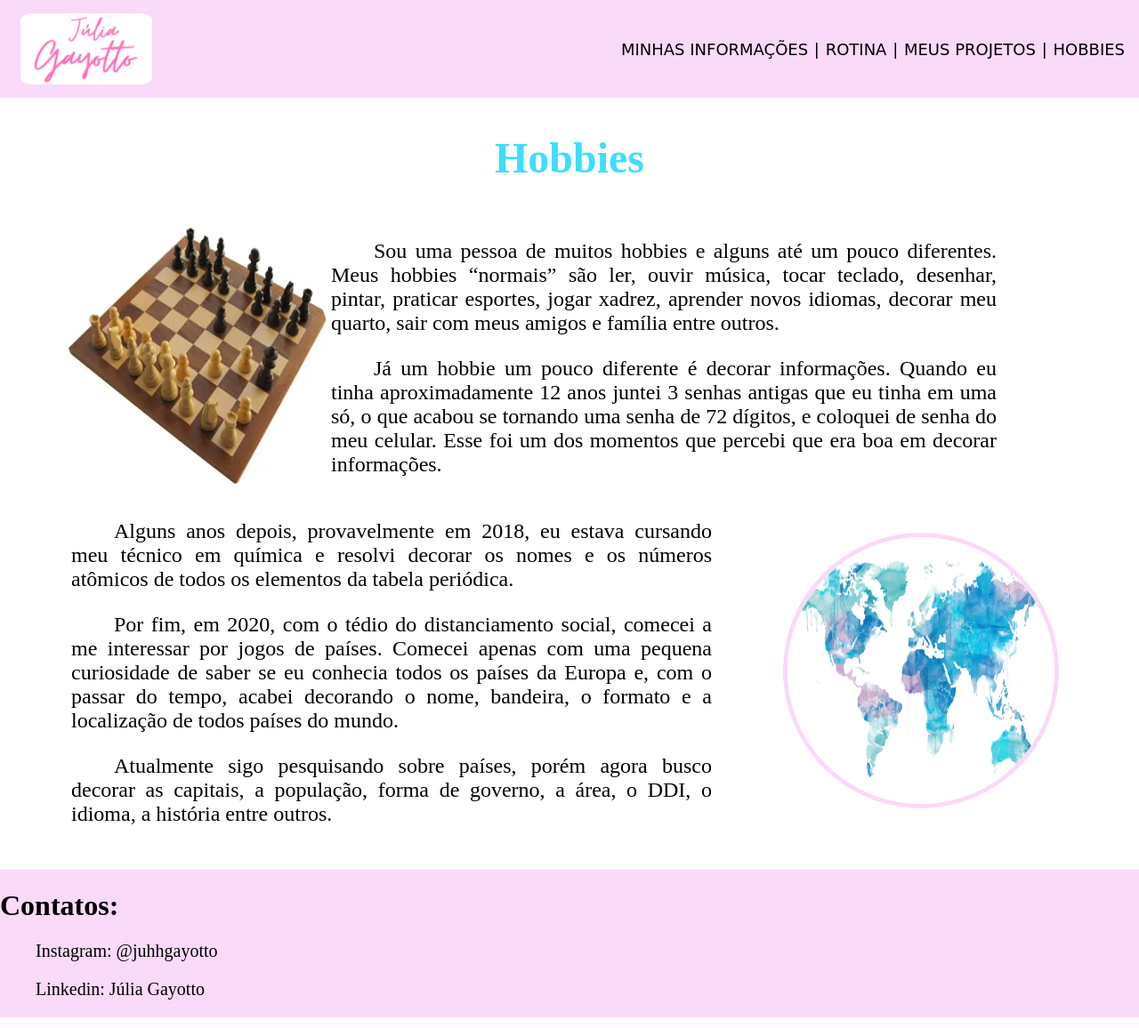
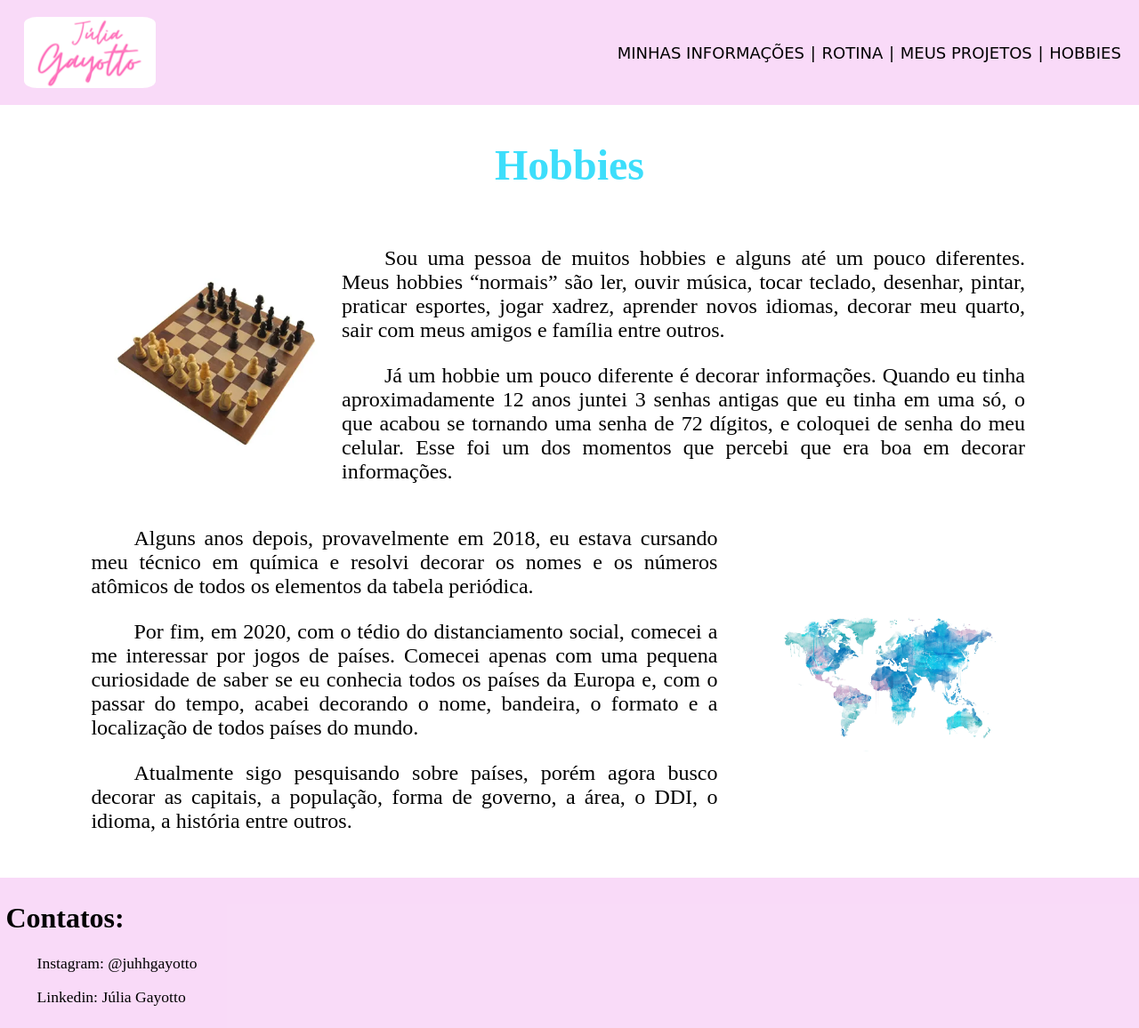
Before and after one commit to JuliaGayotto/Portfolio-DesignDigital, a Flask app: page /hobbies.html in a window 1280 px wide. Shown: the whole page at 89% size. Run offline with Flask 2, Linux system fonts and the light colour scheme; some web fonts are replaced.

Commit message:
alteracao das medidas do template para porcentagem

```diff
--- a/Src/static/css/estilos.css
+++ b/Src/static/css/estilos.css
@@ -2,8 +2,8 @@
 /* --------------------------------------------------------------------------configurações básicas-----------------------------------------------------------------------------------------------------*/
 html,body{
     height: 100%;
-    margin: 0px;
-    padding: 0px;
+    margin: 0%;
+    padding: 0%;
 }
 
 body{
@@ -13,7 +13,7 @@ body{
 /* -------------------------------------------------------------------------------header-----------------------------------------------------------------------------------------------------*/
 header{
     background-color: rgba(248, 209, 246, 0.788);
-    padding: 15px;
+    padding: 1.5%;
     display: flex;
     justify-content: space-between;
     align-items: center;
@@ -212,7 +212,7 @@ table{
 
 .fot{
     width: 25%;
-    margin-left: 9vh;
+    margin-left: 10%;
 
 }
 
@@ -221,14 +221,14 @@ table{
     font-size:x-large;
     text-align: justify;
     width: 75%;
-    margin-right: 20vh;
+    margin-right: 10%;
 
 
 }
 
 #chess{
-    width: 300px;
-    height: 300px;
+    width: 90%;
+    height: 100%;
     border-radius: 50%;
 
 }
@@ -243,23 +243,22 @@ table{
     font-size:x-large;
     text-align: justify;
     width: 75%;
-    margin-left: 10vh;
-    margin-right:10vh;
+    margin-left: 8%;
+    margin-right:5%;
 
 
 }
 
 .foto{
-    width: 20%;
-    margin-right: 18vh;
+    width: 30%;
+    margin-right: 10%;
     align-items: top;
 }
 
 #mapa{
-    width: 300px;
-    height: 300px;
-    border: 5px solid rgba(248, 209, 246, 0.788);
-    border-radius: 50%;
+    width: 90%;
+    height: 100%;
+
 
 }
 
@@ -268,8 +267,9 @@ table{
 footer{
     flex-shrink: 0;
     background-color: rgba(248, 209, 246, 0.788);
+    padding: 0.5%;
 
 }
 .letra {
-    font-size: 20px;
+    font-size: 110%;
 }
```
